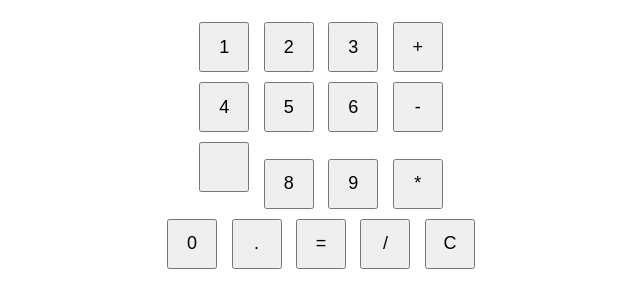
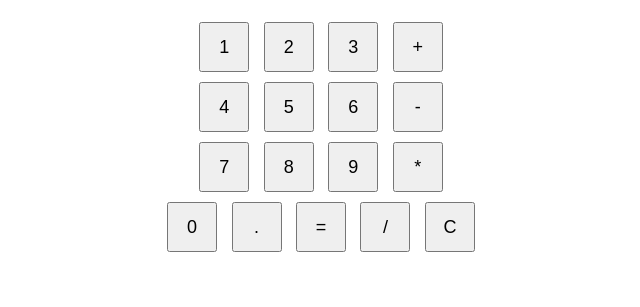
Before and after one commit to Prosper2237/Prosper-Portfolio, a plain HTML site: page projects/calclator/index.html in a window 1280 px wide. Shown: the part 157-464 px from the top of the page, without its empty margins (319-959 px from the left). Drawn offline with Linux system fonts and the light colour scheme.

Commit message:
updated calculator folder

```diff
--- a/projects/calclator/index.html
+++ b/projects/calclator/index.html
@@ -20,7 +20,7 @@
         <button onclick="press('5')">5</button>
         <button onclick="press('6')">6</button>
         <button onclick="press('-')">-</button><br>
-        <button onclick="press('7')"></button>
+        <button onclick="press('7')">7</button>
         <button onclick="press('8')">8</button>
         <button onclick="press('9')">9</button>
         <button onclick="press('*')">*</button><br>
```
